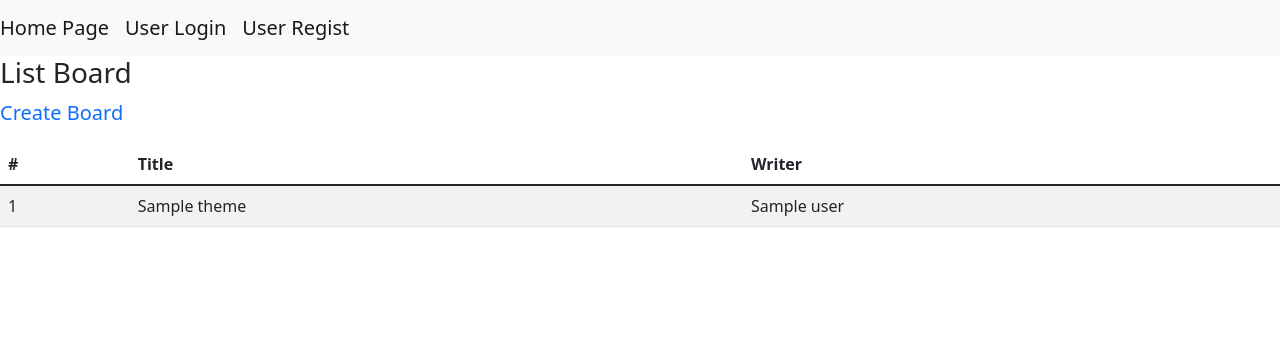
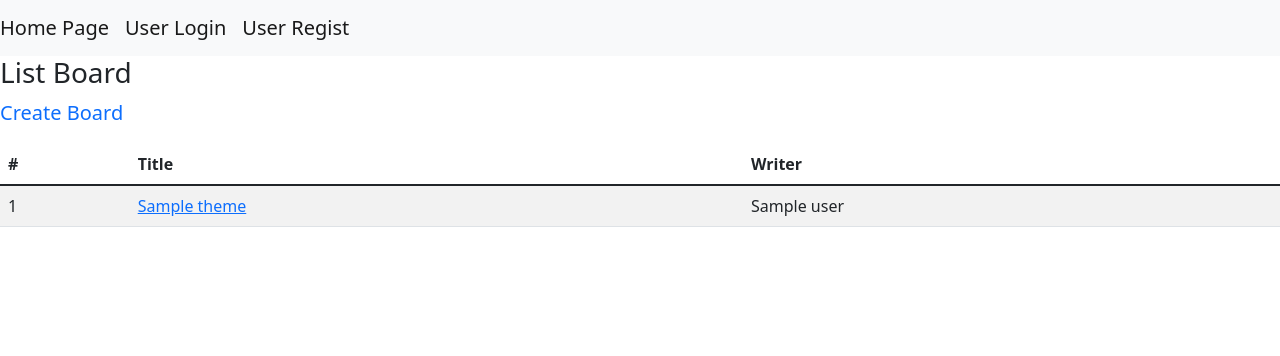
Before and after one commit to liberbell/dj06, a Django app: template FunctionExam/templates/boards/list_themes.html in a window 1280 px wide. Shown: the top 356 px of the page. Run offline with Django 3.2, Linux system fonts and the light colour scheme; the template is opened without the code that fills it: most values are stand-ins (such as "Sample title", 1, 10 or a date in 2020).

Commit message:
lisettheme1

```diff
--- a/FunctionExam/templates/boards/list_themes.html
+++ b/FunctionExam/templates/boards/list_themes.html
@@ -20,7 +20,7 @@
         {% for theme in themes %}
         <tr>
             <td>{{ forloop.counter }}</td>
-            <td>{{ theme.title }}</td>
+            <td><a href="{% url 'boards:post_comments' theme_id=theme.id %}">{{ theme.title }}</a></td>
             {% if theme.user.id == user.id %}
                 <td><a href="{% url 'boards:edit_theme' id=theme.id %}">{{ theme.user }}</a></td>
             {% else %}
```
